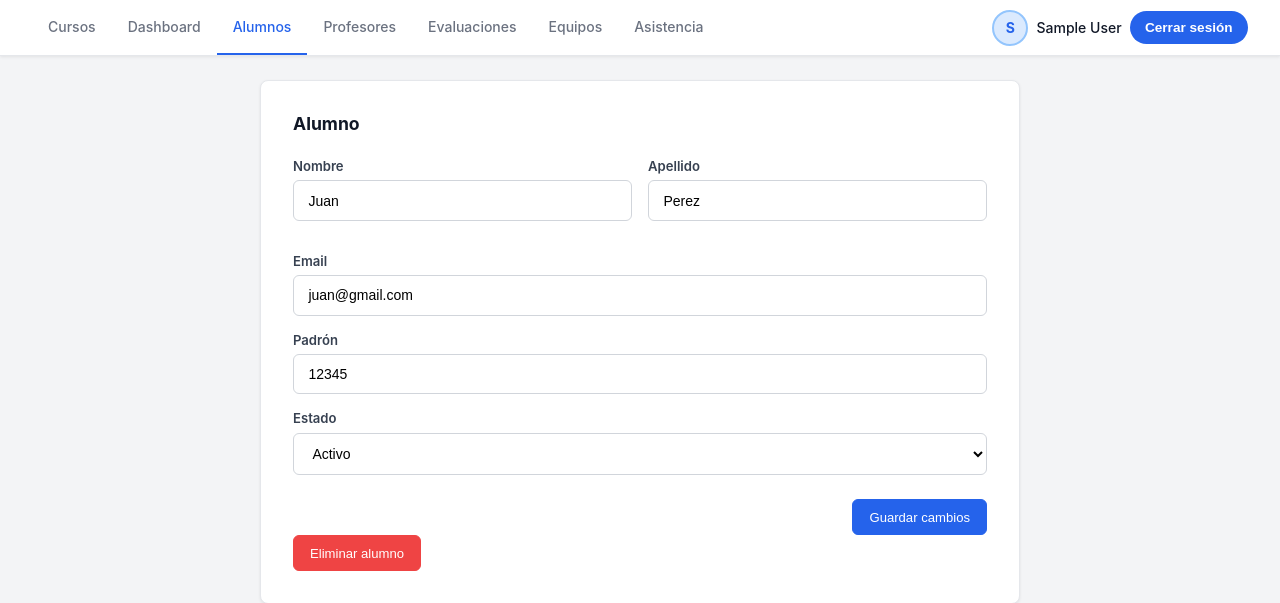
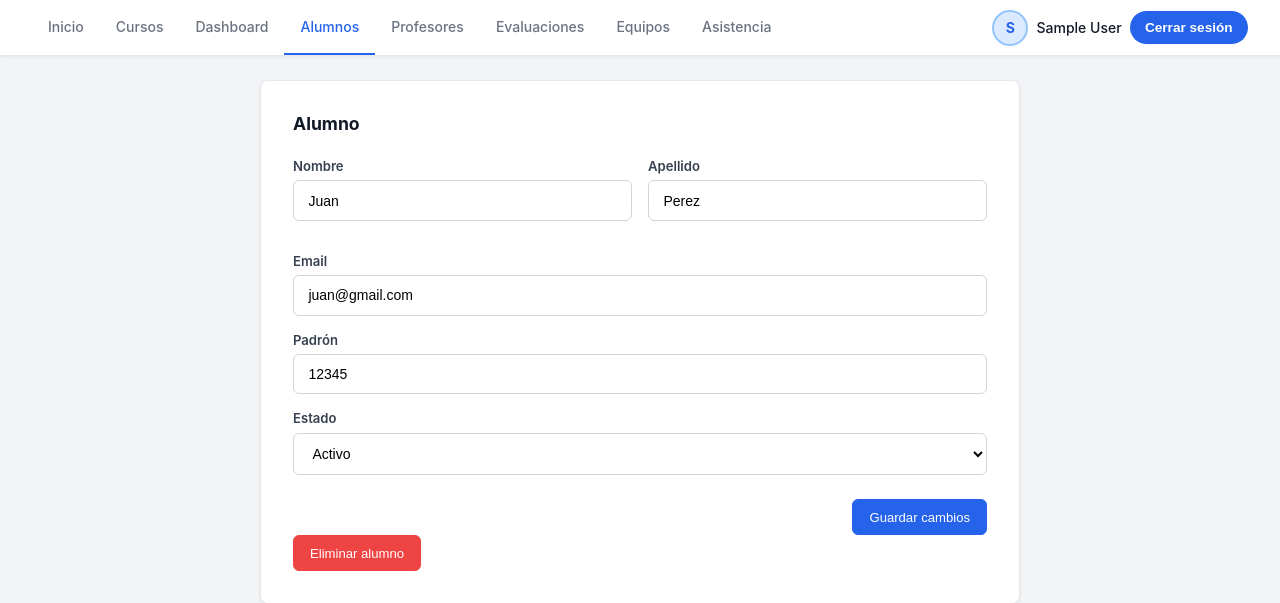
Before and after one commit to msoiffer-facu/tp_final_ids, a Flask app: page /alumnos/1 in a window 1280 px wide. Shown: the top 603 px of the page. Run offline with Flask 3, Linux system fonts and the light colour scheme; the visitor is signed in with stand-in values (Sample User, id 1).

Commit message:
Agrego el link inicio a la navbar y pruebo la pagina inicio

```diff
--- a/frontend/templates/base.html
+++ b/frontend/templates/base.html
@@ -13,6 +13,7 @@
     <header>
         {% set current = request.path %}
         <nav>
+            <a href="/inicio"        class="{% if current.startswith('/inicio') %}active{% endif %}">Inicio</a>
             <a href="/cursos" class="{% if current.startswith('/cursos') %}active{% endif %}">Cursos</a>
             <a href="/dashboard"     class="{% if current == '/dashboard' %}active{% endif %}">Dashboard</a>
             <a href="/alumnos"       class="{% if current.startswith('/alumnos') %}active{% endif %}">Alumnos</a>
```
